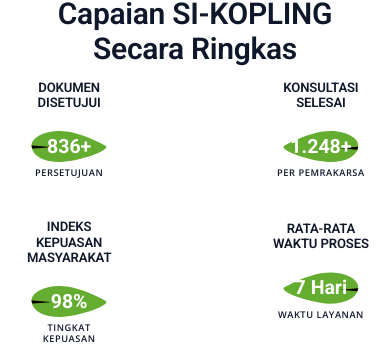
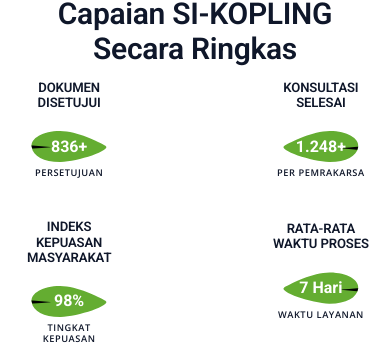
Before and after one commit to mkaspulanwar/sikopling, a SvelteKit app: page / in a window 390 px wide. Shown: the part 4610-4971 px from the top of the page. Built offline with nearby package versions, Linux system fonts and the light colour scheme; no server answers.

Commit message:
fix mobile

```diff
--- a/src/routes/+page.svelte
+++ b/src/routes/+page.svelte
@@ -522,13 +522,13 @@
 								src="/layout/daun-kiri.svg"
 								alt=""
 								aria-hidden="true"
-								class="h-[6.95rem] w-full max-w-[12.4rem] object-contain sm:h-[6.8rem] sm:max-w-[13.6rem] lg:h-[8.8rem] lg:max-w-[25rem]"
+								class="h-[8.4rem] w-full max-w-[14.2rem] object-contain sm:h-[6.8rem] sm:max-w-[13.6rem] lg:h-[8.8rem] lg:max-w-[25rem]"
 							/>
 							<div
 								class="absolute inset-0 flex items-center justify-center px-1 sm:px-2 lg:px-4"
 							>
 								<p
-									class="font-hero-title text-[1.22rem] leading-none font-bold text-white sm:text-[1.85rem] lg:text-[3.2rem]"
+									class="font-hero-title text-[1rem] leading-none font-bold text-white sm:text-[1.85rem] lg:text-[3.2rem]"
 								>
 									{formatLeafStatValue(item)}
 								</p>
@@ -584,13 +584,13 @@
 								src="/layout/daun-kanan.svg"
 								alt=""
 								aria-hidden="true"
-								class="h-[6.95rem] w-full max-w-[12.4rem] object-contain sm:h-[6.8rem] sm:max-w-[13.6rem] lg:h-[8.8rem] lg:max-w-[25rem]"
+								class="h-[8.4rem] w-full max-w-[14.2rem] object-contain sm:h-[6.8rem] sm:max-w-[13.6rem] lg:h-[8.8rem] lg:max-w-[25rem]"
 							/>
 							<div
 								class="absolute inset-0 flex items-center justify-center px-1 sm:px-2 lg:px-4"
 							>
 								<p
-									class="font-hero-title text-[1.22rem] leading-none font-bold text-white sm:text-[1.85rem] lg:text-[3.2rem]"
+									class="font-hero-title text-[1rem] leading-none font-bold text-white sm:text-[1.85rem] lg:text-[3.2rem]"
 								>
 									{formatLeafStatValue(item)}
 								</p>
```
